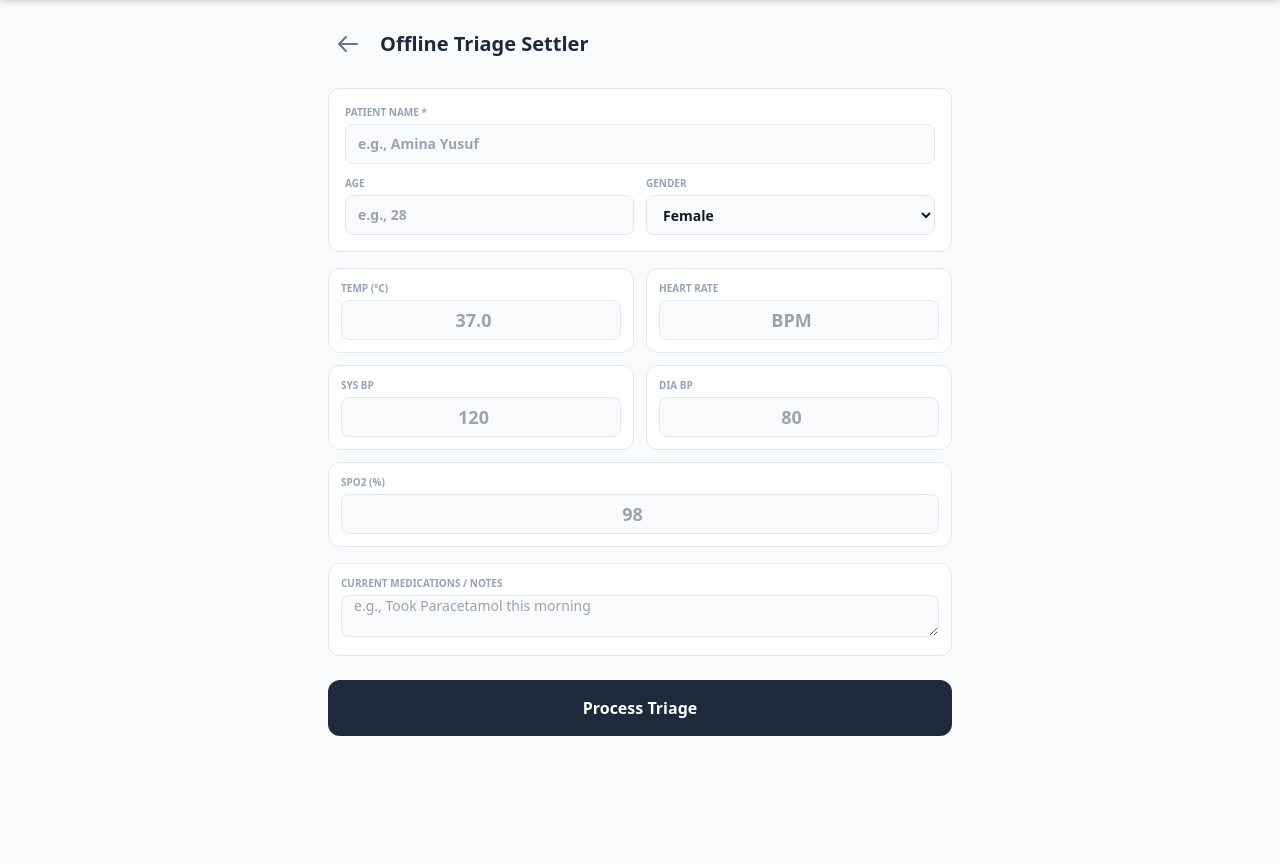
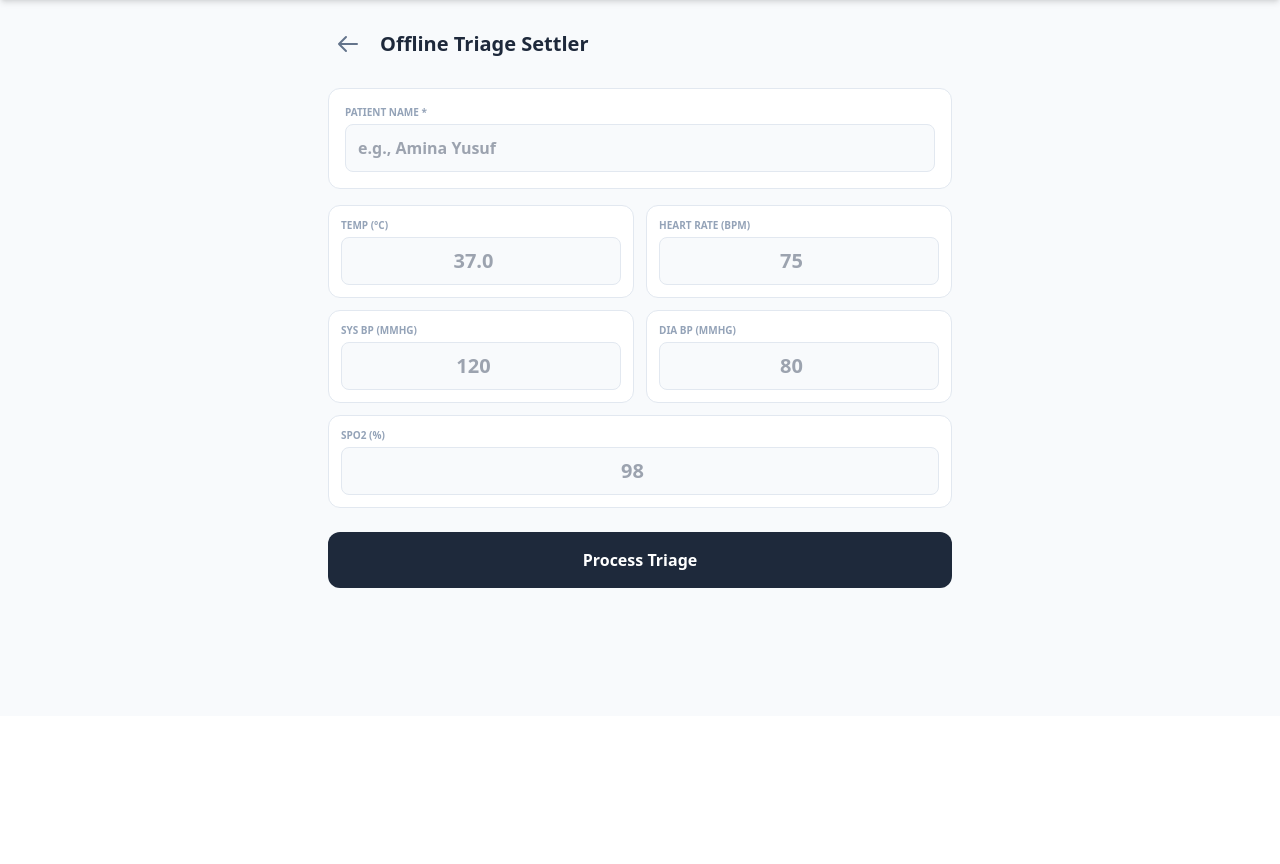
Before and after one commit to adebayo-victor/Smart-health-prototype-1, a Flask app: page /triage in a window 1280 px wide. Shown: the part 104-968 px from the top of the page. After the commit the page ends 692 px from the top, so only its background shows below. Run offline with Flask 3, Linux system fonts and the light colour scheme; some libraries are stand-ins or nearby versions.

Commit message:
Refactor patient info section in triage.html
Updated patient info fields and adjusted styling for better UX.

```diff
--- a/templates/triage.html
+++ b/templates/triage.html
@@ -9,55 +9,34 @@
         <h1 class="text-xl font-black text-slate-800">Offline Triage Settler</h1>
     </div>
 
-    <!-- Patient Info -->
-    <div class="bg-white p-4 rounded-xl border border-slate-200 mb-4 space-y-3">
-        <div>
-            <label class="text-[10px] font-bold text-slate-400 uppercase block mb-1">Patient Name *</label>
-            <input type="text" id="patient_name" class="w-full min-h-10 px-3 rounded-lg border border-slate-200 bg-slate-50 text-sm font-bold focus:outline-none focus:ring-2 focus:ring-emerald-500" placeholder="e.g., Amina Yusuf">
-        </div>
-        <div class="grid grid-cols-2 gap-3">
-            <div>
-                <label class="text-[10px] font-bold text-slate-400 uppercase block mb-1">Age</label>
-                <input type="number" id="age" class="w-full min-h-10 px-3 rounded-lg border border-slate-200 bg-slate-50 text-sm font-bold focus:outline-none focus:ring-2 focus:ring-emerald-500" placeholder="e.g., 28">
-            </div>
-            <div>
-                <label class="text-[10px] font-bold text-slate-400 uppercase block mb-1">Gender</label>
-                <select id="gender" class="w-full min-h-10 px-3 rounded-lg border border-slate-200 bg-slate-50 text-sm font-bold focus:outline-none focus:ring-2 focus:ring-emerald-500">
-                    <option value="female">Female</option>
-                    <option value="male">Male</option>
-                </select>
-            </div>
-        </div>
+    <!-- Patient Name (Required) -->
+    <div class="bg-white p-4 rounded-xl border border-slate-200 mb-4">
+        <label class="text-[10px] font-bold text-slate-400 uppercase block mb-1">Patient Name *</label>
+        <input type="text" id="patient_name" class="w-full min-h-12 px-3 rounded-lg border border-slate-200 bg-slate-50 text-base font-bold focus:outline-none focus:ring-2 focus:ring-emerald-500" placeholder="e.g., Amina Yusuf">
     </div>
 
     <!-- Vitals Grid -->
-    <div class="grid grid-cols-2 gap-3 mb-4">
+    <div class="grid grid-cols-2 gap-3 mb-6">
         <div class="bg-white p-3 rounded-xl border border-slate-200">
             <label class="text-[10px] font-bold text-slate-400 uppercase block mb-1">Temp (°C)</label>
-            <input type="number" id="temp" step="0.1" class="w-full min-h-10 px-2 rounded-lg border border-slate-200 bg-slate-50 text-lg font-black text-center focus:outline-none focus:ring-2 focus:ring-emerald-500" placeholder="37.0">
+            <input type="number" id="temp" step="0.1" class="w-full min-h-12 px-2 rounded-lg border border-slate-200 bg-slate-50 text-xl font-black text-center focus:outline-none focus:ring-2 focus:ring-emerald-500" placeholder="37.0">
         </div>
         <div class="bg-white p-3 rounded-xl border border-slate-200">
-            <label class="text-[10px] font-bold text-slate-400 uppercase block mb-1">Heart Rate</label>
-            <input type="number" id="hr" class="w-full min-h-10 px-2 rounded-lg border border-slate-200 bg-slate-50 text-lg font-black text-center focus:outline-none focus:ring-2 focus:ring-emerald-500" placeholder="BPM">
+            <label class="text-[10px] font-bold text-slate-400 uppercase block mb-1">Heart Rate (BPM)</label>
+            <input type="number" id="hr" class="w-full min-h-12 px-2 rounded-lg border border-slate-200 bg-slate-50 text-xl font-black text-center focus:outline-none focus:ring-2 focus:ring-emerald-500" placeholder="75">
         </div>
         <div class="bg-white p-3 rounded-xl border border-slate-200">
-            <label class="text-[10px] font-bold text-slate-400 uppercase block mb-1">Sys BP</label>
-            <input type="number" id="sys_bp" class="w-full min-h-10 px-2 rounded-lg border border-slate-200 bg-slate-50 text-lg font-black text-center focus:outline-none focus:ring-2 focus:ring-emerald-500" placeholder="120">
+            <label class="text-[10px] font-bold text-slate-400 uppercase block mb-1">Sys BP (mmHg)</label>
+            <input type="number" id="sys_bp" class="w-full min-h-12 px-2 rounded-lg border border-slate-200 bg-slate-50 text-xl font-black text-center focus:outline-none focus:ring-2 focus:ring-emerald-500" placeholder="120">
         </div>
         <div class="bg-white p-3 rounded-xl border border-slate-200">
-            <label class="text-[10px] font-bold text-slate-400 uppercase block mb-1">Dia BP</label>
-            <input type="number" id="dia_bp" class="w-full min-h-10 px-2 rounded-lg border border-slate-200 bg-slate-50 text-lg font-black text-center focus:outline-none focus:ring-2 focus:ring-emerald-500" placeholder="80">
+            <label class="text-[10px] font-bold text-slate-400 uppercase block mb-1">Dia BP (mmHg)</label>
+            <input type="number" id="dia_bp" class="w-full min-h-12 px-2 rounded-lg border border-slate-200 bg-slate-50 text-xl font-black text-center focus:outline-none focus:ring-2 focus:ring-emerald-500" placeholder="80">
         </div>
         <div class="bg-white p-3 rounded-xl border border-slate-200 col-span-2">
             <label class="text-[10px] font-bold text-slate-400 uppercase block mb-1">SpO2 (%)</label>
-            <input type="number" id="spo2" class="w-full min-h-10 px-2 rounded-lg border border-slate-200 bg-slate-50 text-lg font-black text-center focus:outline-none focus:ring-2 focus:ring-emerald-500" placeholder="98">
+            <input type="number" id="spo2" class="w-full min-h-12 px-2 rounded-lg border border-slate-200 bg-slate-50 text-xl font-black text-center focus:outline-none focus:ring-2 focus:ring-emerald-500" placeholder="98">
         </div>
-    </div>
-
-    <!-- Meds Note -->
-    <div class="bg-white p-3 rounded-xl border border-slate-200 mb-6">
-        <label class="text-[10px] font-bold text-slate-400 uppercase block mb-1">Current Medications / Notes</label>
-        <textarea id="meds" rows="2" class="w-full px-3 rounded-lg border border-slate-200 bg-slate-50 text-sm focus:outline-none focus:ring-2 focus:ring-emerald-500" placeholder="e.g., Took Paracetamol this morning"></textarea>
     </div>
 
     <!-- Process Button -->
@@ -65,7 +44,7 @@
         Process Triage
     </button>
 
-    <!-- Result Box -->
+    <!-- Result Box (Hidden until processed) -->
     <div id="triageResult" class="hidden p-5 rounded-2xl border-2 transition-all mb-6">
         <div class="flex items-center gap-4 mb-3">
             <div id="resultIcon"></div>
@@ -78,37 +57,24 @@
 
         <!-- TC Steps -->
         <div class="mt-4 space-y-2" id="tcStepsContainer"></div>
-
-        <!-- Referral Button (Shows if RED or YELLOW) -->
-        <a id="referralBtn" href="/referral" class="hidden mt-4 w-full min-h-12 bg-red-600 text-white rounded-xl font-bold flex items-center justify-center gap-2 hover:bg-red-700 transition">
-            <svg xmlns="http://www.w3.org/2000/svg" class="h-5 w-5" fill="none" viewBox="0 0 24 24" stroke="currentColor"><path stroke-linecap="round" stroke-linejoin="round" stroke-width="2" d="M12 9v2m0 4h.01m-6.938 4h13.856c1.54 0 2.502-1.667 1.732-3L13.732 4c-.77-1.333-2.694-1.333-3.464 0L3.34 16c-.77 1.333.192 3 1.732 3z" /></svg>
-            🚑 Refer Patient
-        </a>
-   6
     </div>
 </div>
 
 <script>
-let currentEncounterId = null;
-
 async function processTriage() {
     const patientName = document.getElementById('patient_name').value.trim();
     if (!patientName) {
-        alert("Patient name is required to create a record.");
+        alert("Patient name is required to save the record.");
         return;
     }
 
     const payload = {
         patient_name: patientName,
-        encounter_id: currentEncounterId,
-        age: document.getElementById('age').value || null,
-        gender: document.getElementById('gender').value,
         temp: parseFloat(document.getElementById('temp').value) || null,
         hr: parseFloat(document.getElementById('hr').value) || null,
         sys_bp: parseFloat(document.getElementById('sys_bp').value) || null,
         dia_bp: parseFloat(document.getElementById('dia_bp').value) || null,
-        spo2: parseFloat(document.getElementById('spo2').value) || null,
-        meds: document.getElementById('meds').value || null
+        spo2: parseFloat(document.getElementById('spo2').value) || null
     };
 
     try {
@@ -118,10 +84,12 @@ async function processTriage() {
             body: JSON.stringify(payload)
         });
 
-        const data = await response.json();
+        const raw = await response.text();
+        let data;
+        try { data = JSON.parse(raw); } catch (e) { throw new Error("Server returned an invalid response."); }
+
         if (!response.ok) throw new Error(data.error || 'Server error');
 
-        currentEncounterId = data.encounter_id;
         displayResult(data.triage_data);
     } catch (error) {
         alert('Error: ' + error.message);
@@ -134,30 +102,19 @@ function displayResult(data) {
     const triggerText = document.getElementById('resultTrigger');
     const notesText = document.getElementById('resultNotes');
     const icon = document.getElementById('resultIcon');
-    const referralBtn = document.getElementById('referralBtn');
 
     box.classList.remove('hidden', 'bg-red-50', 'border-red-500', 'bg-amber-50', 'border-amber-500', 'bg-emerald-50', 'border-emerald-500');
-    referralBtn.classList.add('hidden');
-
-    // Pass encounter_id to referral link
-    if (currentEncounterId) {
-        referralBtn.href = `/referral?encounter_id=${currentEncounterId}&patient_name=${encodeURIComponent(document.getElementById('patient_name').value)}`;
-    }
 
     if (data.tier === 'RED') {
         box.classList.add('bg-red-50', 'border-red-500');
         tierText.innerText = '🔴 RED SEVERITY';
         tierText.className = 'text-2xl font-black text-red-700';
         icon.innerHTML = '<svg class="w-10 h-10 text-red-600" fill="none" stroke="currentColor" viewBox="0 0 24 24"><path stroke-linecap="round" stroke-linejoin="round" stroke-width="2" d="M12 9v2m0 4h.01m-6.938 4h13.856c1.54 0 2.502-1.667 1.732-3L13.732 4c-.77-1.333-2.694-1.333-3.464 0L3.34 16c-.77 1.333.192 3 1.732 3z"/></svg>';
-        referralBtn.classList.remove('hidden');
     } else if (data.tier === 'YELLOW') {
         box.classList.add('bg-amber-50', 'border-amber-500');
         tierText.innerText = '🟡 YELLOW SEVERITY';
         tierText.className = 'text-2xl font-black text-amber-700';
         icon.innerHTML = '<svg class="w-10 h-10 text-amber-600" fill="none" stroke="currentColor" viewBox="0 0 24 24"><path stroke-linecap="round" stroke-linejoin="round" stroke-width="2" d="M12 9v2m0 4h.01m-6.938 4h13.856c1.54 0 2.502-1.667 1.732-3L13.732 4c-.77-1.333-2.694-1.333-3.464 0L3.34 16c-.77 1.333.192 3 1.732 3z"/></svg>';
-        referralBtn.classList.remove('hidden');
-        referralBtn.classList.replace('bg-red-600', 'bg-amber-600');
-        referralBtn.classList.replace('hover:bg-red-700', 'hover:bg-amber-700');
     } else {
         box.classList.add('bg-emerald-50', 'border-emerald-500');
         tierText.innerText = '🟢 GREEN SEVERITY';
@@ -168,7 +125,6 @@ function displayResult(data) {
     triggerText.innerText = `Triggered by: ${data.trigger}`;
     notesText.innerText = data.notes;
 
-    // Render TC Steps
     const tcContainer = document.getElementById('tcStepsContainer');
     tcContainer.innerHTML = '<p class="text-[10px] font-black uppercase text-slate-500 mb-2">TC: Confirmation Checklist</p>';
     data.tc_steps.forEach(step => {
```
